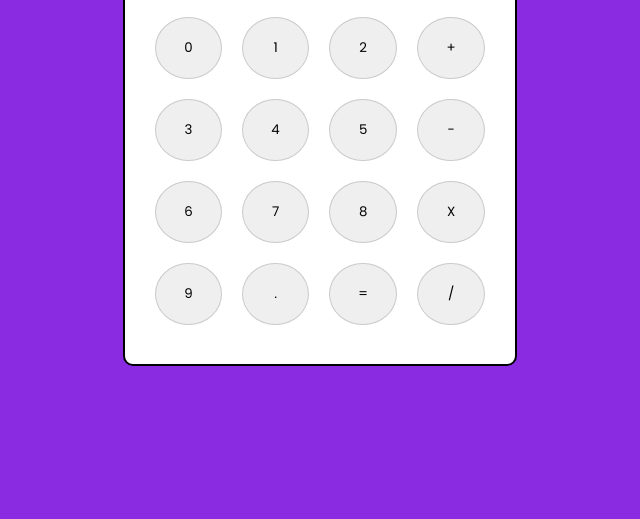
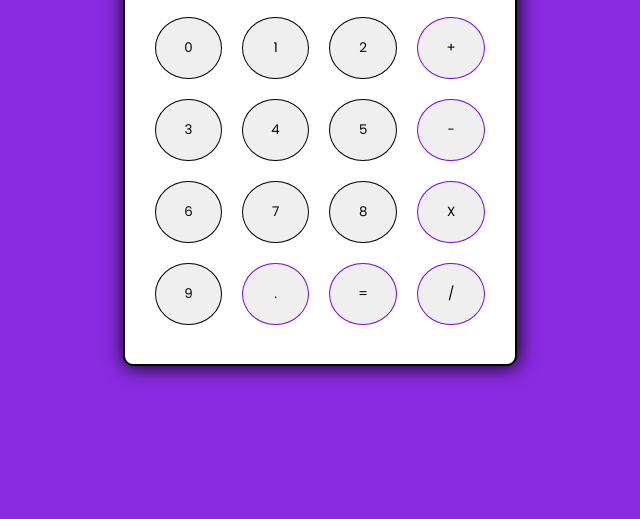
Before and after one commit to mrkaka1/calculator, a plain HTML site: page index.html in a window 1280 px wide. Shown: the part 281-800 px from the top of the page, without its empty margins (320-960 px from the left). Drawn offline with Linux system fonts and the light colour scheme.

Commit message:
feat: styles finalized

```diff
--- a/index.html
+++ b/index.html
@@ -23,16 +23,16 @@
 						<button class="number" type="submit">0</button>
 						<button class="number" type="submit">1</button>
 						<button class="number" type="submit">2</button>
-						<button class="number" type="submit">+</button>
+						<button class="characters" type="submit">+</button>
 						<button class="number" type="submit ">3</button>
 						<button class="number" type="submit">4</button>
 						<button class="number" type="submit">5</button>
-						<button class="number" type="submit">-</button>
+						<button class="characters" type="submit">-</button>
 						<button class="number" type="submit">6</button>
 						<button class="number" type="submit">7</button>
-						<button class="characters">8</button>
+						<button class="number">8</button>
 						<button class="characters">X</button>
-						<button class="characters">9</button>
+						<button class="number">9</button>
 						<button class="characters">.</button>
 						<button class="characters">=</button>
 						<button class="characters">/</button>
--- a/style.css
+++ b/style.css
@@ -23,6 +23,7 @@ main {
     border: 2px solid #000000;
     background-color: #ffffff;
     border-radius: 10px;
+    box-shadow: 1px 1px 20px black;
 }
 
 h3 {
@@ -37,6 +38,7 @@ input {
     font-size: xx-large;
     margin-bottom: 10px;
     margin-top: 10px;
+    border-radius: 10px;
 }
 
 .numbering {
@@ -56,7 +58,7 @@ input {
     margin: 10px;
     justify-content: center;
     padding: 20px;
-    border: 1px solid rgb(202, 202, 202);
+    border: 1px solid black;
     border-radius: 50%;
 }
 
@@ -64,7 +66,7 @@ input {
     margin: 10px;
     justify-content: center;
     padding: 20px;
-    border: 1px solid rgb(202, 202, 202);
+    border: 1px solid rgb(120, 9, 224);
     border-radius: 50%;
 }
 
```
